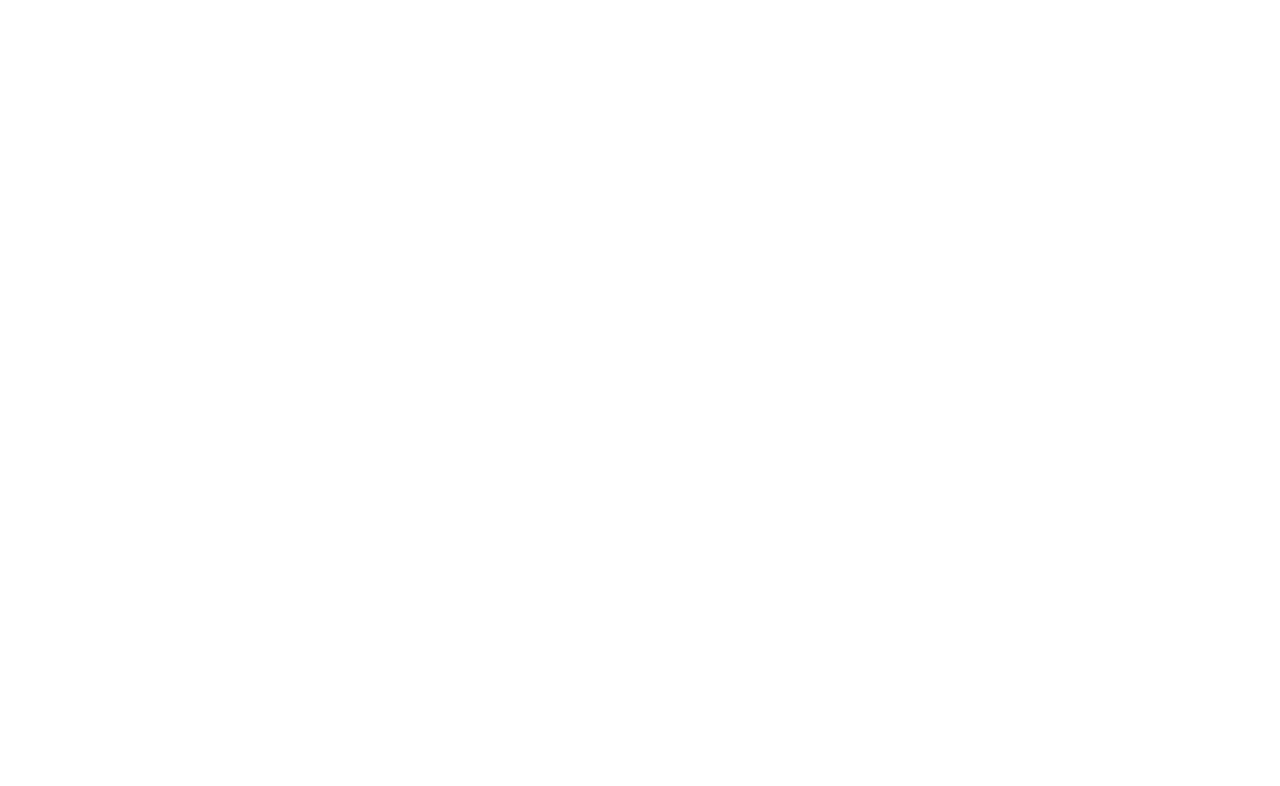
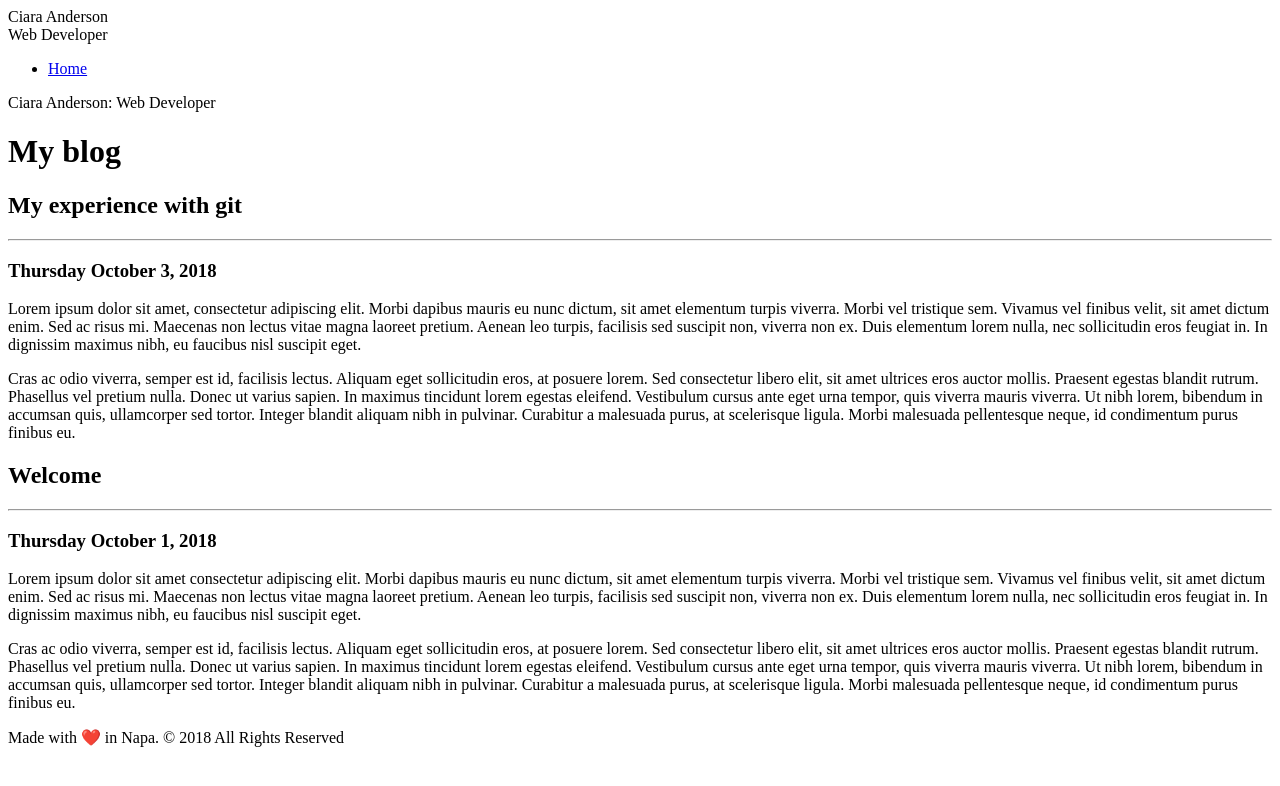
Before and after one commit to CiaraAnderson/Git-Blog, a plain HTML site: page index.html in a window 1280 px wide. Drawn offline with Linux system fonts and the light colour scheme.

Commit message:
Add required HTML elements to the blog page skeleton.

```diff
--- a/index.html
+++ b/index.html
@@ -6,9 +6,76 @@
   <title>Ciara Anderson - Web Developer</title>
 </head>
 <body>
+  <div class="parent">
+    <div class="wrapper">
+      <nav>
+        <div class="inner-wrap">
+          <div class="site-header">Ciara Anderson</div>
+          <div class="site-subheader">Web Developer</div>
+          <ul class="site-navigation">
+            <li><a href="index.html">Home</a></li>
+          </ul>
+        </div>
+      </nav>
 
+      <main>
+       <div class="menu">
+        <div class="menu-icon" id="sidebarCollapse">
+          <span class="mobile-header">Ciara Anderson: Web Developer</span>
+        </div>
+       </div>
 
+       <h1>My blog</h1>
+       <article>
+           <h2>My experience with git</h2>
+           <hr />
+          <h3>Thursday October 3, 2018</h3>
+          <p>
+          Lorem ipsum dolor sit amet, consectetur adipiscing elit. Morbi dapibus mauris eu nunc
+          dictum, sit amet elementum turpis viverra. Morbi vel tristique sem. Vivamus vel finibus velit, sit amet
+          dictum enim. Sed ac risus mi. Maecenas non lectus vitae magna laoreet pretium. Aenean leo turpis, facilisis
+          sed suscipit non, viverra non ex. Duis elementum lorem nulla, nec sollicitudin eros feugiat in. In
+          dignissim maximus nibh, eu faucibus nisl suscipit eget.
+          </p>
+          <p>
+          Cras ac odio viverra, semper est id, facilisis lectus. Aliquam eget sollicitudin eros, at posuere lorem.
+          Sed consectetur libero elit, sit amet ultrices eros auctor mollis. Praesent egestas blandit rutrum. Phasellus vel pretium nulla. Donec ut varius sapien. In maximus tincidunt lorem egestas eleifend. Vestibulum cursus ante
+          eget urna tempor, quis viverra mauris viverra. Ut nibh lorem, bibendum in accumsan quis, ullamcorper sed
+          tortor. Integer blandit aliquam nibh in pulvinar. Curabitur a malesuada purus, at scelerisque ligula. Morbi
+          malesuada pellentesque neque, id condimentum purus finibus eu.
+          </p>
+      </article>
 
+      <article>
+       <h2>Welcome</h2>
+        <hr />
+        <h3>Thursday October 1, 2018</h3>
+        <p>
+           Lorem ipsum dolor sit amet consectetur adipiscing elit. Morbi dapibus mauris eu nunc
+           dictum, sit amet elementum turpis viverra. Morbi vel tristique sem. Vivamus vel finibus velit, sit amet
+           dictum enim. Sed ac risus mi. Maecenas non lectus vitae magna laoreet pretium. Aenean leo turpis, facilisis
+           sed suscipit non, viverra non ex. Duis elementum lorem nulla, nec sollicitudin eros feugiat in. In
+           dignissim
+           maximus nibh, eu faucibus nisl suscipit eget.
+        </p>
+        <p>
+           Cras ac odio viverra, semper est id, facilisis lectus. Aliquam eget sollicitudin eros, at posuere lorem.
+            Sed
+           consectetur libero elit, sit amet ultrices eros auctor mollis. Praesent egestas blandit rutrum. Phasellus
+           vel
+           pretium nulla. Donec ut varius sapien. In maximus tincidunt lorem egestas eleifend. Vestibulum cursus ante
+           eget urna tempor, quis viverra mauris viverra. Ut nibh lorem, bibendum in accumsan quis, ullamcorper sed
+           tortor. Integer blandit aliquam nibh in pulvinar. Curabitur a malesuada purus, at scelerisque ligula. Morbi
+           malesuada pellentesque neque, id condimentum purus finibus eu.
+        </p>
+       </article>
+
+        <footer>
+          Made with ❤️ in Napa. © 2018 All Rights Reserved
+        </footer>
+      </main>
+   </div>
+ </div>
 
 </body>
 </html>
```
